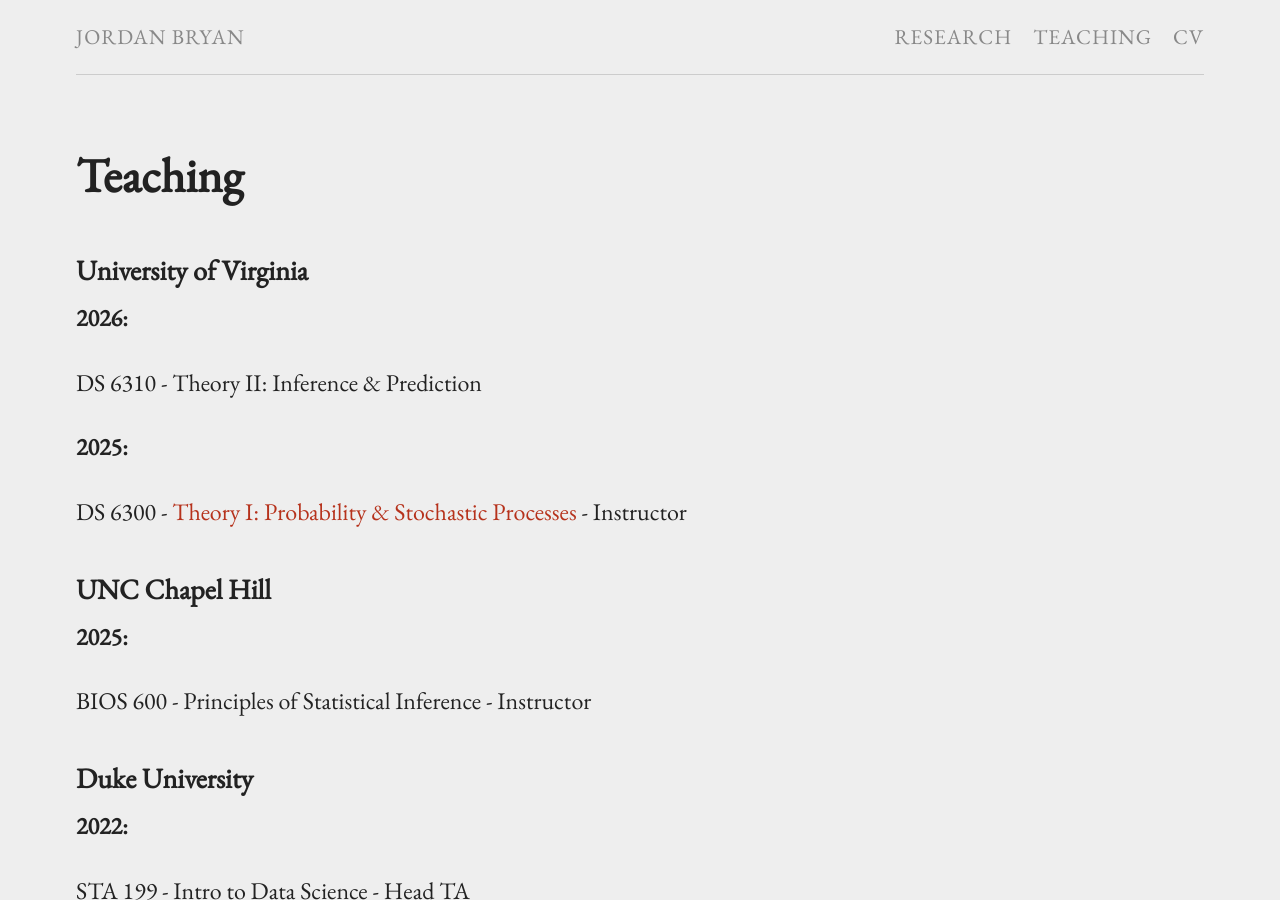
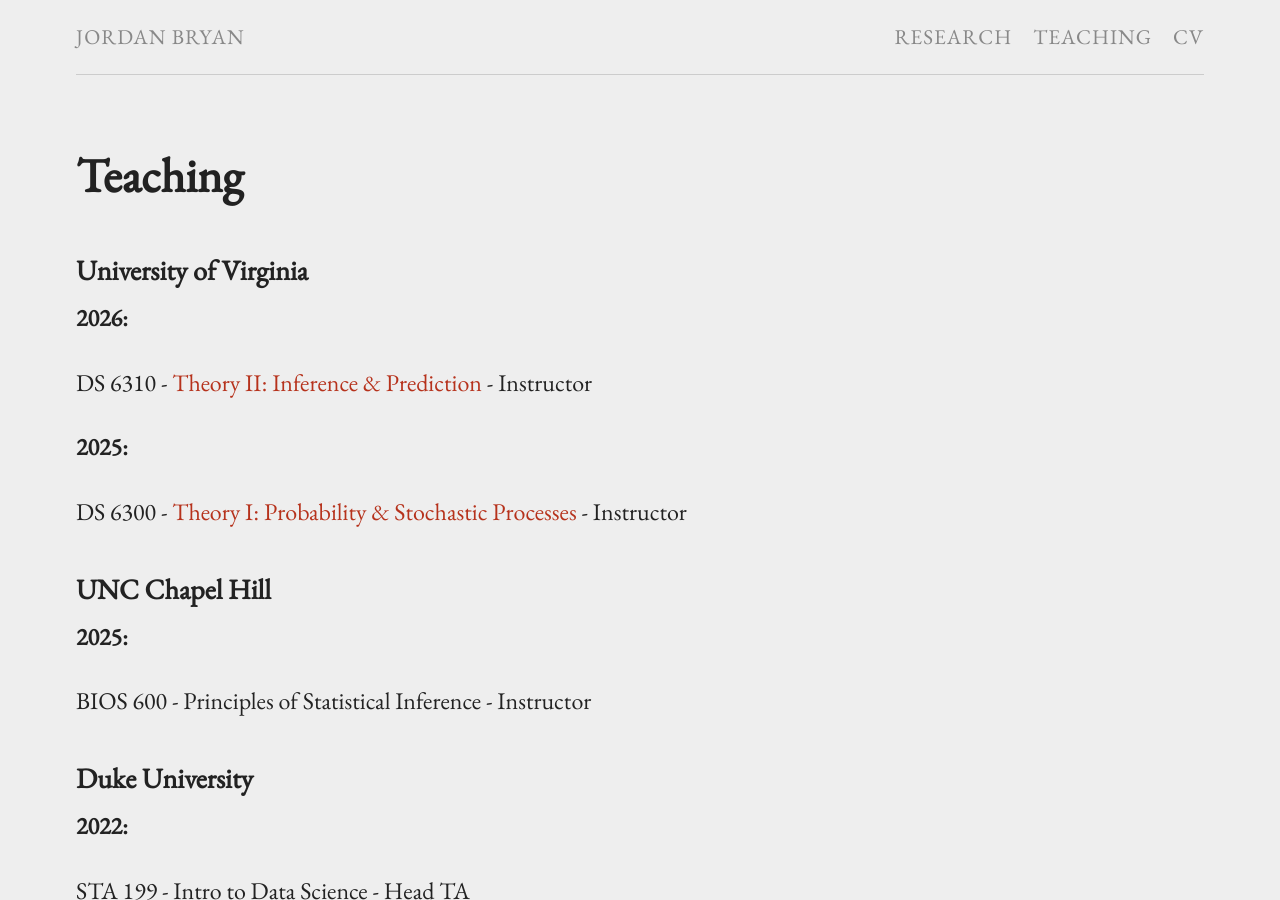
Before and after one commit to j-g-b/j-g-b.github.io, a Jekyll site: the page built from teaching.md, in a window 1280 px wide and 900 px high. Built offline with Jekyll 4.4.1, drawn with Linux system fonts in a browser that asks for light colours.

Commit message:
adding course

```diff
--- a/teaching.md
+++ b/teaching.md
@@ -8,7 +8,7 @@
 
 **2026:**
 
-DS 6310 - Theory II: Inference & Prediction
+DS 6310 - [Theory II: Inference & Prediction](https://uvads.github.io/DS6310/) - Instructor
 
 **2025:**
 
```
